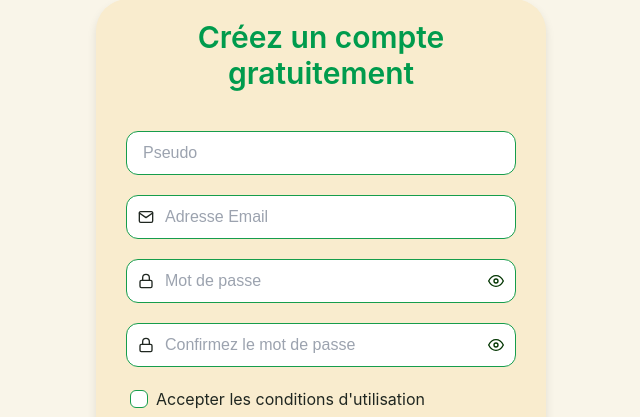
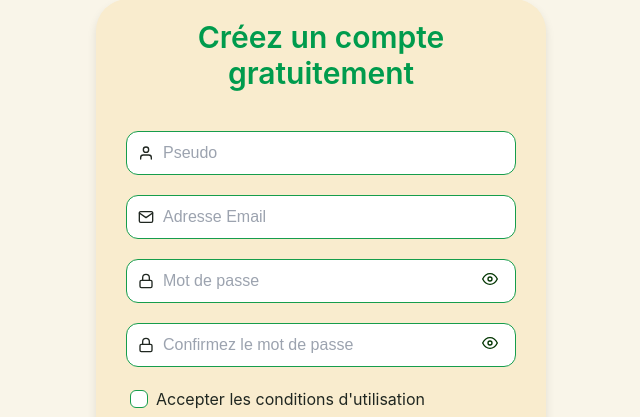
Before and after one commit to Seb-Prod/LeFrigo, a Next.js app in the folder apps/web/: page /auth in a window 1280 px wide. Shown: the part 83-500 px from the top of the page, without its empty margins (319-959 px from the left). Built offline with nearby package versions, Linux system fonts and the light colour scheme; no server answers.

Commit message:
optimisation des variants

```diff
--- a/apps/web/src/components/ui/Input/Input.module.css
+++ b/apps/web/src/components/ui/Input/Input.module.css
@@ -1,16 +1,11 @@
 .input {
   width: 100%;
-
   padding: 12px 16px;
-
   border-radius: var(--radius-md);
-
   border: 1px solid var(--color-border);
-
   background: white;
-
   font-size: 1rem;
-
+  color: var(--color-text);
   transition:
     border-color 0.2s ease,
     box-shadow 0.2s ease;
@@ -18,13 +13,41 @@
 
 .input:focus {
   outline: none;
-
   border-color: var(--color-primary);
-
-  box-shadow: 0 0 0 3px
-    rgba(107, 142, 35, 0.15);
+  box-shadow: 0 0 0 3px rgba(107, 142, 35, 0.15);
 }
 
 .input::placeholder {
   color: #9ca3af;
 }
+
+.wrapper {
+  position: relative;
+  display: flex;
+  align-items: center;
+}
+
+.iconLeft,
+.iconRight {
+  position: absolute;
+  display: flex;
+  align-items: center;
+  color: var(--color-text);
+}
+
+.iconLeft {
+  left: 0.75rem;
+  pointer-events: none;
+}
+
+.iconRight {
+  right: 0.75rem;
+}
+
+.hasIconLeft {
+  padding-left: 2.25rem;
+}
+
+.hasIconRight {
+  padding-right: 2.25rem;
+}
--- a/apps/web/src/components/ui/Input/Input.tsx
+++ b/apps/web/src/components/ui/Input/Input.tsx
@@ -1,7 +1,62 @@
+import { ReactNode } from "react";
 import styles from "./Input.module.css";
 
-type Props = React.InputHTMLAttributes<HTMLInputElement>;
+type Props = React.InputHTMLAttributes<HTMLInputElement> & {
+  iconLeft?: ReactNode;
+  iconRight?: ReactNode;
+};
 
-export function Input({ className, ...props }: Props) {
-  return <input className={`${styles.input} ${className ?? ""}`} {...props} />;
+/**
+ * Champ de saisie de base avec support optionnel d'icônes gauche et droite.
+ *
+ * @example
+ * // Sans icône
+ * <Input
+ *   placeholder="Texte"
+ *   value={value}
+ *   onChange={(e) => setValue(e.target.value)}
+ * />
+ *
+ * @example
+ * // Avec icônes
+ * <Input
+ *   placeholder="Texte"
+ *   iconLeft={<FiUser />}
+ *   iconRight={<FiX />}
+ *   value={value}
+ *   onChange={(e) => setValue(e.target.value)}
+ * />
+ */
+export function Input({ className, iconLeft, iconRight, ...props }: Props) {
+  const hasIcon = iconLeft || iconRight;
+
+  if (!hasIcon) {
+    return <input className={`${styles.input} ${className ?? ""}`} {...props} />;
+  }
+
+  return (
+    <div className={styles.wrapper}>
+      {iconLeft && (
+        <span className={styles.iconLeft} aria-hidden="true">
+          {iconLeft}
+        </span>
+      )}
+      <input
+        className={[
+          styles.input,
+          iconLeft && styles.hasIconLeft,
+          iconRight && styles.hasIconRight,
+          className,
+        ]
+          .filter(Boolean)
+          .join(" ")}
+        {...props}
+      />
+      {iconRight && (
+        <span className={styles.iconRight} aria-hidden="true">
+          {iconRight}
+        </span>
+      )}
+    </div>
+  );
 }
--- a/apps/web/src/components/ui/Input/index.ts
+++ b/apps/web/src/components/ui/Input/index.ts
@@ -1,3 +1,4 @@
 export { Input } from "./Input";
 export { InputEmail } from "./variants/InputEmail";
 export { InputPassword } from "./variants/InputPassword";
+export { InputUserName } from "./variants/InputUserName";
--- a/apps/web/src/components/ui/Input/variants/InputEmail/InputEmail.module.css
+++ /dev/null
@@ -1,20 +0,0 @@
-.wrapper {
-  position: relative;
-  display: flex;
-  align-items: center;
-}
-
-.iconLeft {
-  position: absolute;
-  left: 12px;
-  color: var(--color-text);
-  width: 16px;
-  height: 16px;
-  pointer-events: none;
-}
-
-.input {
-  padding-left: 38px;
-  padding-right: 38px;
-  width: 100%;
-}
--- a/apps/web/src/components/ui/Input/variants/InputEmail/InputEmail.tsx
+++ b/apps/web/src/components/ui/Input/variants/InputEmail/InputEmail.tsx
@@ -1,7 +1,5 @@
-import { useState } from "react";
 import { Input } from "../../Input";
 import { FiMail } from "react-icons/fi";
-import styles from "./InputEmail.module.css";
 
 type Props = Omit<React.InputHTMLAttributes<HTMLInputElement>, "type">;
 
@@ -16,22 +14,12 @@ type Props = Omit<React.InputHTMLAttributes<HTMLInputElement>, "type">;
  * />
  */
 export function InputEmail({ className, ...props }: Props) {
-  const [show, setShow] = useState(false);
-
   return (
-    <div className={styles.wrapper}>
-      <FiMail
-        className={styles.iconLeft}
-        aria-hidden="true"
-      />
-
-      <Input
-        {...props}
-        type="email"
-        className={[styles.input, className]
-          .filter(Boolean)
-          .join(" ")}
-      />
-    </div>
+    <Input
+      {...props}
+      type="email"
+      iconLeft={<FiMail />}
+      className={className}
+    />
   );
 }
--- a/apps/web/src/components/ui/Input/variants/InputPassword/InputPassword.module.css
+++ b/apps/web/src/components/ui/Input/variants/InputPassword/InputPassword.module.css
@@ -1,34 +1,9 @@
-.wrapper {
-  position: relative;
-  display: flex;
-  align-items: center;
-}
-
-.iconLeft {
-  position: absolute;
-  left: 12px;
-  color: var(--color-text);
-  width: 16px;
-  height: 16px;
-  pointer-events: none;
-}
-
-.input {
-  padding-left: 38px;
-  padding-right: 38px;
-  width: 100%;
-}
-
 .iconRight {
-  position: absolute;
-  right: 12px;
   background: none;
   border: none;
   cursor: pointer;
   color: var(--color-text-secondary);
-  display: flex;
   align-items: center;
-  padding: 0;
   transition: color 0.2s ease;
 }
 
--- a/apps/web/src/components/ui/Input/variants/InputPassword/InputPassword.tsx
+++ b/apps/web/src/components/ui/Input/variants/InputPassword/InputPassword.tsx
@@ -19,34 +19,25 @@ type Props = Omit<React.InputHTMLAttributes<HTMLInputElement>, "type">;
 export function InputPassword({ className, ...props }: Props) {
   const [show, setShow] = useState(false);
 
-  return (
-    <div className={styles.wrapper}>
-      <FiLock
-        className={styles.iconLeft}
-        aria-hidden="true"
-      />
-
-      <Input
-        {...props}
-        type={show ? "text" : "password"}
-        className={[styles.input, className]
-          .filter(Boolean)
-          .join(" ")}
-      />
-
+  const toggleButton = (
     <button
       type="button"
-        aria-label={
-          show
-            ? "Masquer le mot de passe"
-            : "Afficher le mot de passe"
-        }
+      aria-label={show ? "Masquer le mot de passe" : "Afficher le mot de passe"}
       aria-pressed={show}
       onClick={() => setShow((prev) => !prev)}
       className={styles.iconRight}
     >
       {show ? <FiEyeOff /> : <FiEye />}
     </button>
-    </div>
+  );
+
+  return (
+    <Input
+      {...props}
+      className={className}
+      type={show ? "text" : "password"}
+      iconLeft={<FiLock />}
+      iconRight={toggleButton}
+    />
   );
 }
--- /dev/null
+++ b/apps/web/src/components/ui/Input/variants/InputUserName/InputUserName.tsx
@@ -0,0 +1,20 @@
+import { Input } from "../../Input";
+import { FiUser } from "react-icons/fi";
+
+type Props = Omit<React.InputHTMLAttributes<HTMLInputElement>, "type">;
+
+/**
+ * Champ de saisie pour les pseudo avec icône user
+ *
+ * @example
+ * <InputUserName
+ *   placeholder="Pseudo"
+ *   value={userName}
+ *   onChange={(e) => setUserName(e.target.value)}
+ * />
+ */
+export function InputUserName({ className, ...props }: Props) {
+  return (
+    <Input {...props} type="text" iconLeft={<FiUser />} className={className} />
+  );
+}
--- /dev/null
+++ b/apps/web/src/components/ui/Input/variants/InputUserName/index.ts
@@ -0,0 +1 @@
+export { InputUserName } from "./InputUserName";
--- a/apps/web/src/features/auth/components/RegisterForm/RegisterForm.tsx
+++ b/apps/web/src/features/auth/components/RegisterForm/RegisterForm.tsx
@@ -5,7 +5,7 @@ import { useMemo, useState } from "react";
 import { authDevDefaults } from "@/lib/dev/auth.dev";
 import { useRouter } from "next/navigation";
 import { useAuth } from "@/contexts/auth.context";
-import { InputEmail, InputPassword } from "@/components/ui/Input";
+import { InputEmail, InputPassword, InputUserName } from "@/components/ui/Input";
 import Link from "next/link";
 
 type Props = {
@@ -54,8 +54,7 @@ export function RegisterForm({ onToggle, active }: Props) {
       />
 
       <form onSubmit={handleSubmit} className={styles.fields}>
-        <Input
-          type="text"
+        <InputUserName
           placeholder="Pseudo"
           required
           value={pseudo}
```
Lines whose indentation alone changed are shown as unchanged.
